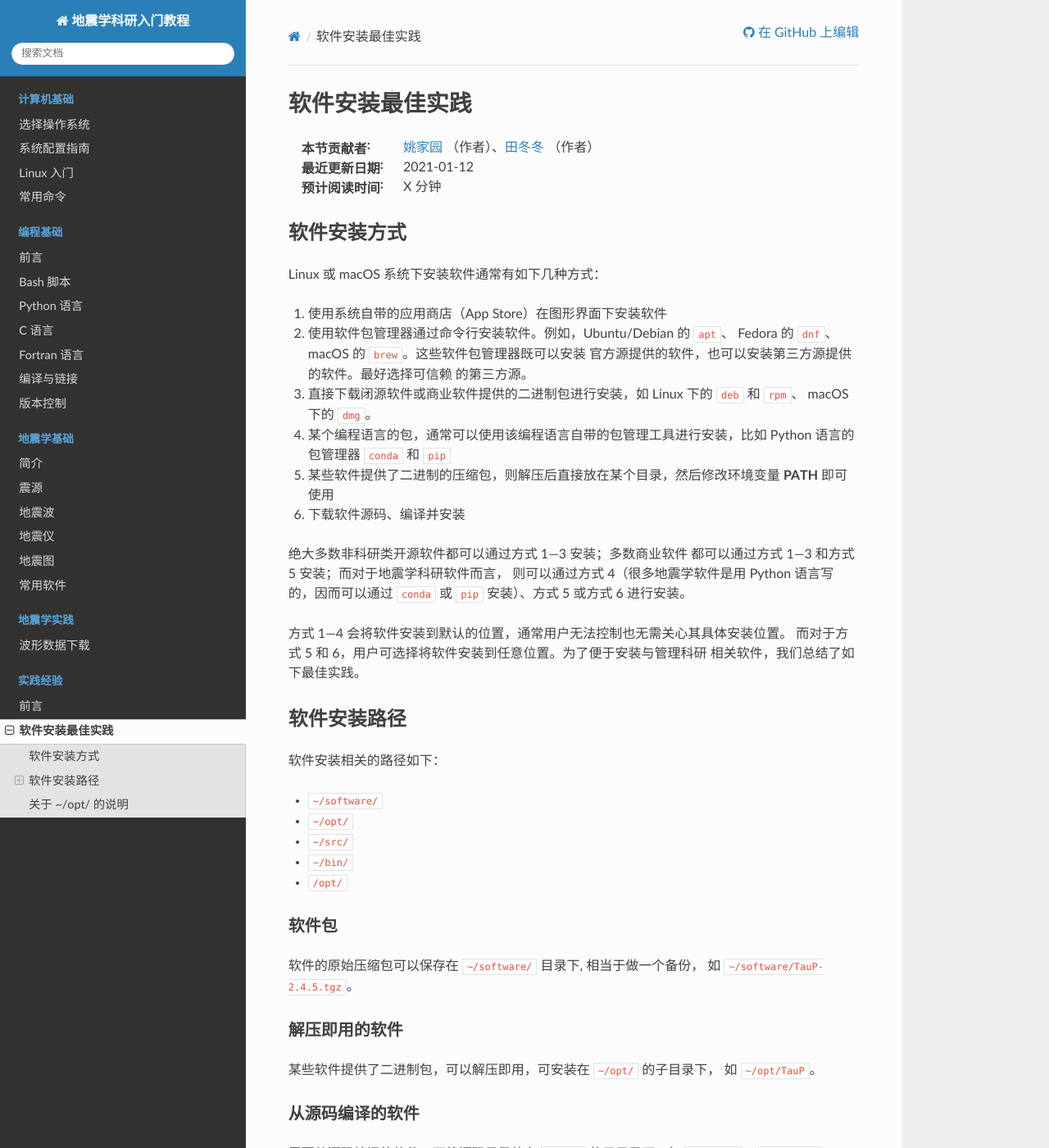
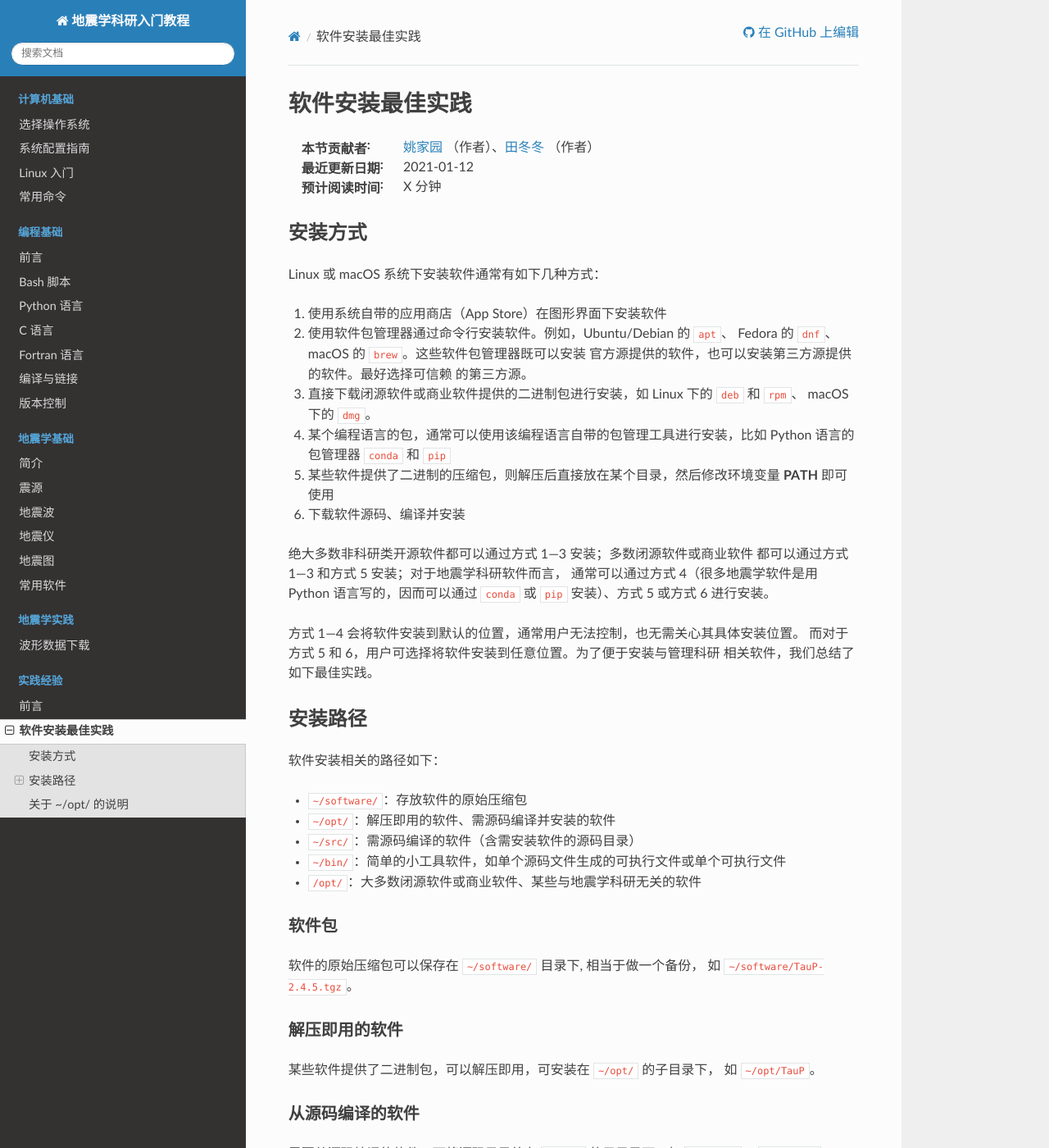
Before and after one commit to seismo-learn/seismology101, a Sphinx documentation site: the page built from source/best-practices/software-installation.rst, in a window 1280 px wide and 1400 px high. Shown: the whole window at 82% size. Built offline with Sphinx 7.4.7 and the Read the Docs theme 2.0.0, drawn with Linux system fonts in a browser that asks for light colours.

Commit message:
Apply suggestions from code review
Co-authored-by: Jiayuan Yao <coreman.seism@gmail.com>

```diff
--- a/source/best-practices/software-installation.rst
+++ b/source/best-practices/software-installation.rst
@@ -23,25 +23,25 @@ Linux 或 macOS 系统下安装软件通常有如下几种方式：
     **PATH** 即可使用
 6.  下载软件源码、编译并安装
 
-绝大多数非科研类开源软件都可以通过方式 1—3 安装；多数商业软件
-都可以通过方式 1—3 和方式 5 安装；而对于地震学科研软件而言，
-则可以通过方式 4（很多地震学软件是用 Python 语言写的，因而可以通过 ``conda``
+绝大多数非科研类开源软件都可以通过方式 1—3 安装；多数闭源软件或商业软件
+都可以通过方式 1—3 和方式 5 安装；对于地震学科研软件而言，
+通常可以通过方式 4（很多地震学软件是用 Python 语言写的，因而可以通过 ``conda``
 或 ``pip`` 安装）、方式 5 或方式 6 进行安装。
 
-方式 1—4 会将软件安装到默认的位置，通常用户无法控制也无需关心其具体安装位置。
+方式 1—4 会将软件安装到默认的位置，通常用户无法控制，也无需关心其具体安装位置。
 而对于方式 5 和 6，用户可选择将软件安装到任意位置。为了便于安装与管理科研
 相关软件，我们总结了如下最佳实践。
 
-软件安装路径
-------------
+安装路径
+--------
 
 软件安装相关的路径如下：
 
-- :file:`~/software/`
-- :file:`~/opt/`
-- :file:`~/src/`
-- :file:`~/bin/`
-- :file:`/opt/`
+- :file:`~/software/`\ ：存放软件的原始压缩包
+- :file:`~/opt/`\ ：解压即用的软件、需源码编译并安装的软件
+- :file:`~/src/`\ ：需源码编译的软件（含需安装软件的源码目录）
+- :file:`~/bin/`\ ：简单的小工具软件，如单个源码文件生成的可执行文件或单个可执行文件
+- :file:`/opt/`\ ：大多数闭源软件或商业软件、某些与地震学科研无关的软件
 
 软件包
 ^^^^^^^
```
Also changed, not shown: other parts of source/best-practices/software-installation.rst (+2 -2 lines).
